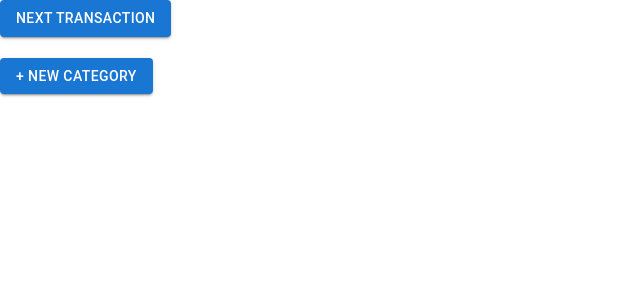
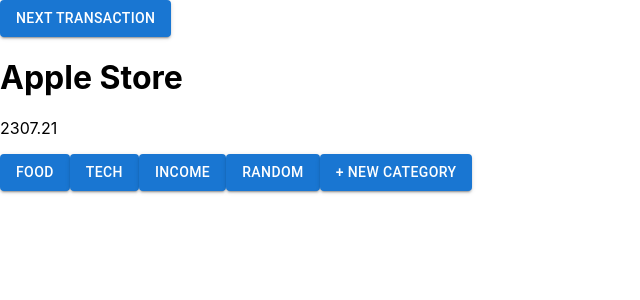
Before and after one commit to logantillman/Contree, a React (Create React App) app in the folder client/: page / in a window 1280 px wide. Shown: the top 300 px of the page, without its empty margins (0-640 px from the left). Built offline with nearby package versions, Linux system fonts and the light colour scheme.

Commit message:
Implement transaction classification

```diff
--- a/client/src/components/TransactionGrid/Categories/CategoryGrid.js
+++ b/client/src/components/TransactionGrid/Categories/CategoryGrid.js
@@ -1,4 +1,4 @@
-import React, { useState } from 'react';
+import React, { useEffect, useState } from 'react';
 
 import Button from '@mui/material/Button';
 import Dialog from '@mui/material/Dialog';
@@ -7,7 +7,7 @@
 import DialogActions from '@mui/material/DialogActions';
 import TextField from '@mui/material/TextField';
 
-const CategoryGrid = () => {
+const CategoryGrid = (props) => {
     const [open, setOpen] = useState(false);
     const [categories, setCategories] = useState([]);
     const [categoryName, setCategoryName] = useState(null);
@@ -21,26 +21,38 @@
     };
 
     const handleCreate = (categoryName) => {
-        console.log(categoryName);
         if (categoryName) {
             createCategory(categoryName);
         }
     }
 
-    const newCategory = (categoryName) => {
-        return <Button variant="contained" key={categories.length} data-category={categoryName}>{categoryName}</Button>
+    const newCategory = (categoryName, prevState) => {
+        if (!props.categories.includes(categoryName)) {
+            props.createCategoryFunction(categoryName);
+        }
+        return <Button variant="contained" key={prevState.length} onClick={() => props.setCategoryFunction(categoryName)}>{categoryName}</Button>
     }
 
     const createCategory = (categoryName) => {
         if (categories.length < 10) {
-            setCategories(categories.concat(newCategory(categoryName)));
+            setCategories(prevState => {
+                return [...prevState, newCategory(categoryName, prevState)];
+            });
         }
         setCategoryName(null);
         handleClose();
     }
 
+    useEffect(() => {
+        setCategories([]);
+        props.categories.forEach(category => {
+            createCategory(category);
+        });
+    }, [])
+
     return (
         <div>
+            {categories}
             <Button variant="contained" onClick={handleClickOpen}>+ New Category</Button>
             <Dialog open={open} onClose={handleClose}>
                 <DialogTitle>Create category</DialogTitle>
@@ -67,7 +79,6 @@
                     <Button onClick={() => handleCreate(categoryName)}>Create</Button>
                 </DialogActions>
             </Dialog>
-            {categories}
         </div>
     );
 }
--- a/client/src/components/TransactionGrid/TransactionGrid.js
+++ b/client/src/components/TransactionGrid/TransactionGrid.js
@@ -1,4 +1,4 @@
-import React, { useState } from 'react';
+import React, { useState, useEffect } from 'react';
 
 import CategoryGrid from './Categories/CategoryGrid';
 import Transaction from './Transaction/Transaction';
@@ -15,35 +15,56 @@
   }
 ]
 
-function* transactionGenerator(transactions) {
-  yield* transactions;
-}
-
-const generatorObject = transactionGenerator(transactions);
-console.log(generatorObject);
+let categories = ['Food', 'Tech', 'Income', 'Random'];
+const summary = {};
 
 const TransactionGrid = () => {
-  const [transaction, setTransaction] = useState([]);
+
+  const [transaction, setTransaction] = useState({});
+  const [index, setIndex] = useState(0);
+  const [category, setCategory] = useState(null);
+
+  useEffect(() => {
+    if (!category) return;
+
+    if (!(category in summary)) {
+      summary[category] = 0;
+    }
+
+    summary[category] += transaction.amount;
+
+    setCategory(null);
+    nextTransaction();
+  }, [category]);
+
+  useEffect(() => {
+    if (index >= transactions.length) {
+      console.log("Maybe do some routing here");
+      console.log('c', categories);
+      console.log('s', summary);
+      setTransaction({});
+    } else {
+      setTransaction(transactions[index]);
+    }
+  }, [index]);
 
   const nextTransaction = () => {
-    const next = generatorObject.next();
-    const transaction = next.value;
-    const done = next.done;
+    setIndex(index + 1);
+  }
 
-    if (done) {
-      console.log("Maybe do some routing here");
-      setTransaction({});
-    }
-    else if (transaction) {
-      setTransaction(transaction);
-    }
+  const onCategoryClick = (categoryName) => {
+    setCategory(categoryName);
+  }
+
+  const onCategoryCreate = (categoryName) => {
+    categories.push(categoryName);
   }
 
   return (
     <div>
       <Button variant="contained" onClick={nextTransaction}>next transaction</Button>
       <Transaction transaction={transaction}/>
-      <CategoryGrid />
+      <CategoryGrid setCategoryFunction={onCategoryClick} categories={categories} createCategoryFunction={onCategoryCreate}/>
     </div>
   );
 }
```
